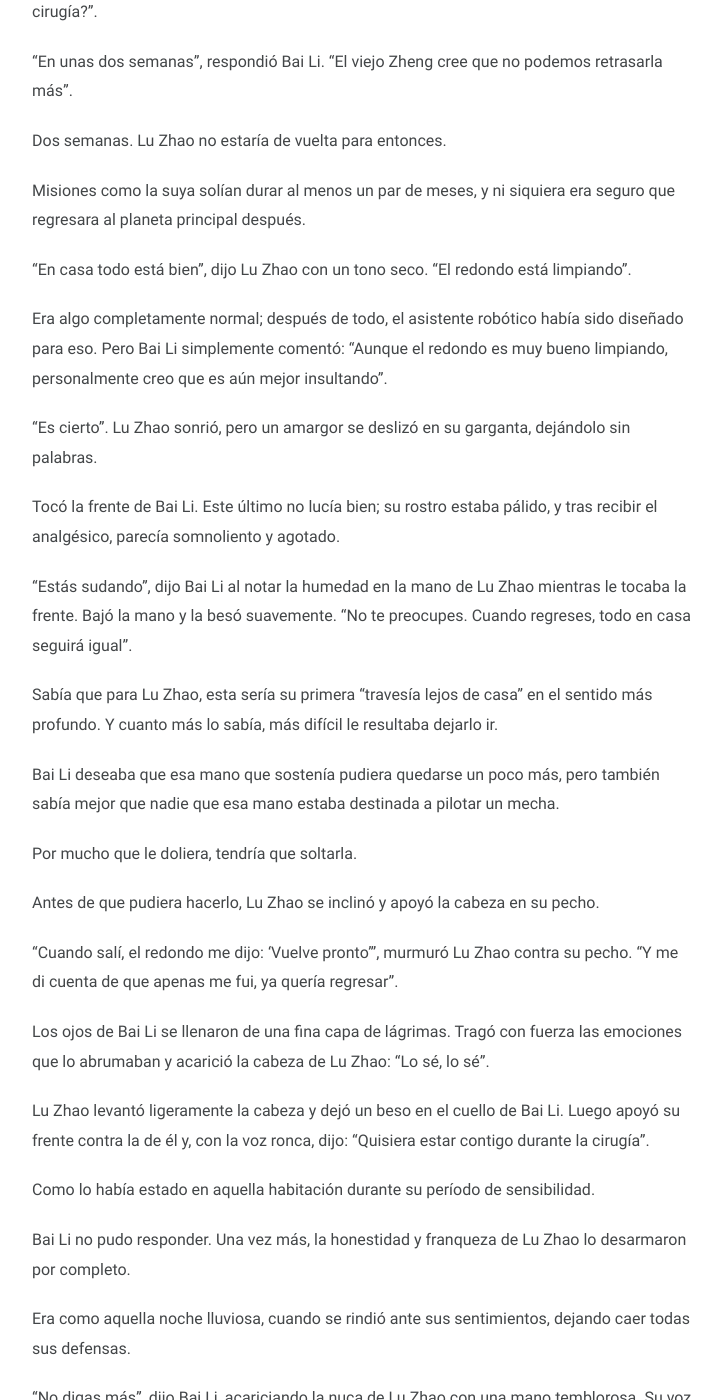
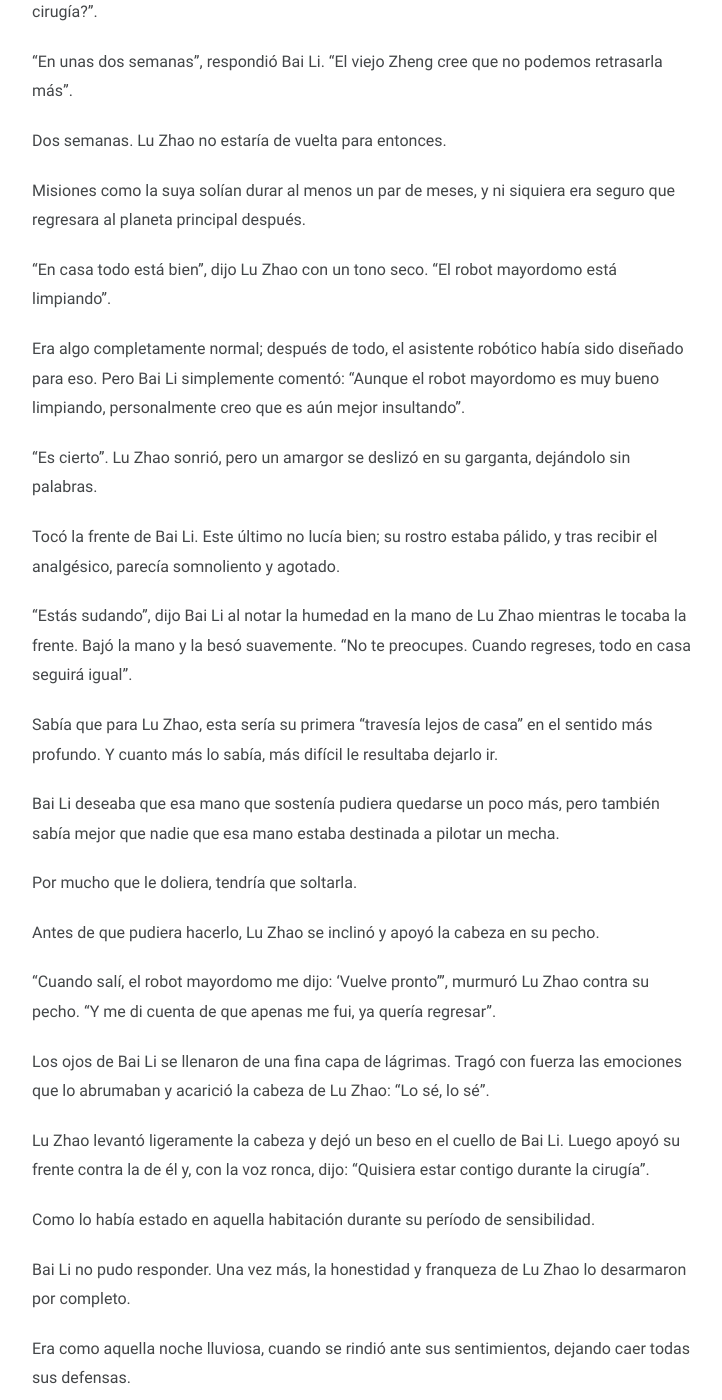
Before and after one commit to taozi-lecturas/taozi-lecturas.github.io, a Jekyll site: the page built from novelas/eadtufv/_posts/2025-03-10-capitulo-94.md, in a window 1280 px wide and 1400 px high, scrolled down 12776 px. Shown: the whole window, without its empty margins (278-1000 px from the left). Built offline with Jekyll 4.4.1, drawn with Linux system fonts in a browser that asks for light colours.

Commit message:
Redondo -> Robot mayordomo

```diff
--- a/novelas/eadtufv/_posts/2025-03-10-capitulo-94.md
+++ b/novelas/eadtufv/_posts/2025-03-10-capitulo-94.md
@@ -331,9 +331,9 @@ Dos semanas. Lu Zhao no estaría de vuelta para entonces.
 
 Misiones como la suya solían durar al menos un par de meses, y ni siquiera era seguro que regresara al planeta principal después.
 
-"En casa todo está bien", dijo Lu Zhao con un tono seco. "El redondo está limpiando".
+"En casa todo está bien", dijo Lu Zhao con un tono seco. "El robot mayordomo está limpiando".
 
-Era algo completamente normal; después de todo, el asistente robótico había sido diseñado para eso. Pero Bai Li simplemente comentó: "Aunque el redondo es muy bueno limpiando, personalmente creo que es aún mejor insultando".
+Era algo completamente normal; después de todo, el asistente robótico había sido diseñado para eso. Pero Bai Li simplemente comentó: "Aunque el robot mayordomo es muy bueno limpiando, personalmente creo que es aún mejor insultando".
 
 "Es cierto". Lu Zhao sonrió, pero un amargor se deslizó en su garganta, dejándolo sin palabras.
 
@@ -349,7 +349,7 @@ Por mucho que le doliera, tendría que soltarla.
 
 Antes de que pudiera hacerlo, Lu Zhao se inclinó y apoyó la cabeza en su pecho.
 
-"Cuando salí, el redondo me dijo: 'Vuelve pronto'", murmuró Lu Zhao contra su pecho. "Y me di cuenta de que apenas me fui, ya quería regresar".
+"Cuando salí, el robot mayordomo me dijo: 'Vuelve pronto'", murmuró Lu Zhao contra su pecho. "Y me di cuenta de que apenas me fui, ya quería regresar".
 
 Los ojos de Bai Li se llenaron de una fina capa de lágrimas. Tragó con fuerza las emociones que lo abrumaban y acarició la cabeza de Lu Zhao: "Lo sé, lo sé".
 
```
